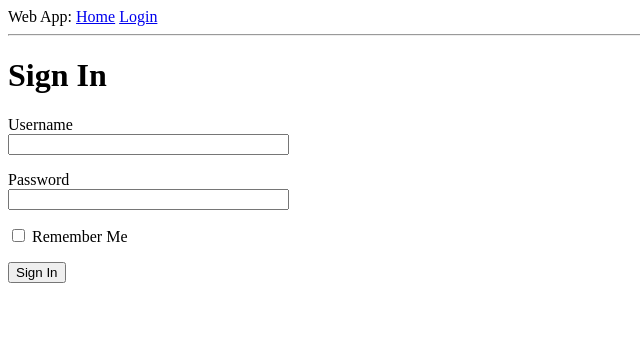
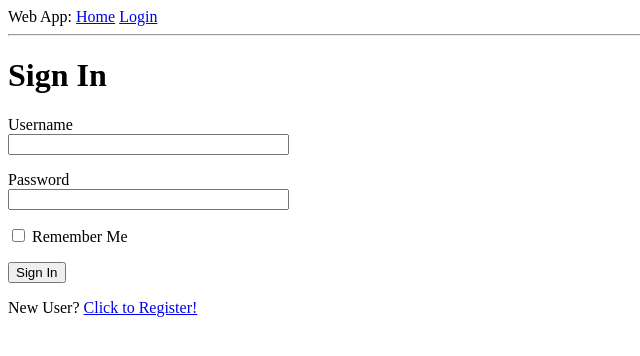
Before and after one commit to Ka6ah505/pettyProject, a Flask app: page /login in a window 1280 px wide. Shown: the top 356 px of the page, without its empty margins (0-640 px from the left). Run offline with Flask 2, Linux system fonts and the light colour scheme.

Commit message:
добавил логику регистрации пользователя

```diff
--- a/server/app/forms.py
+++ b/server/app/forms.py
@@ -13,11 +13,11 @@ class LoginForm(FlaskForm):
 
 
 # форма регистрации пользователя
-class RegistrationForm():
+class RegistrationForm(FlaskForm):
     username = StringField('Username', validators=[DataRequired()])
     email = StringField('Email', validators=[DataRequired(), Email()])
     password = PasswordField('Password', validators=[DataRequired()])
-    password2 = PasswordField('Repeat Password', validators=[DataRequired(), EqualTo(password)])
+    password2 = PasswordField('Repeat Password', validators=[DataRequired(), EqualTo('password')])
     submit = SubmitField('Register')
 
     def validate_username(self, username):
--- a/server/app/models.py
+++ b/server/app/models.py
@@ -52,6 +52,7 @@ class Task(db.Model):
     def __repr__(self):
         return '<Task {0}\t, create {1}\t, status {2}>'.format(self.title, self.createDate, self.status)
 
+
 @login.user_loader
 def load_user(id):
     return User.query.get(int(id))
--- a/server/app/routes.py
+++ b/server/app/routes.py
@@ -1,7 +1,7 @@
-from app import app
+from app import app, db
 from flask import jsonify, render_template, flash, redirect, url_for, request
 from flask_login import login_user, current_user, logout_user, login_required
-from app.forms import LoginForm
+from app.forms import LoginForm, RegistrationForm
 from app.models import User
 from werkzeug.urls import url_parse
 
@@ -37,3 +37,18 @@ def login():
 def logout():
     logout_user()
     return redirect(url_for('index'))
+
+
+@app.route('/register', methods=['GET', 'POST'])
+def register():
+    if current_user.is_authenticated:
+        return redirect(url_for('index'))
+    form = RegistrationForm()
+    if form.validate_on_submit():
+        user = User(username=form.username.data, email=form.email.data)
+        user.set_password(form.password.data)
+        db.session.add(user)
+        db.session.commit()
+        flash('Congratulations, you are now a registered user!')
+        return redirect(url_for('login'))
+    return render_template('register.html', title='Register', form=form)
--- a/server/app/templates/login.html
+++ b/server/app/templates/login.html
@@ -21,4 +21,5 @@
         <p>{{ form.remember_me() }} {{ form.remember_me.label}}</p>
         <p>{{ form.submit() }}</p>
     </form>
+    <p>New User? <a href="{{ url_for('register') }}">Click to Register!</a></p>
 {% endblock %}
```
